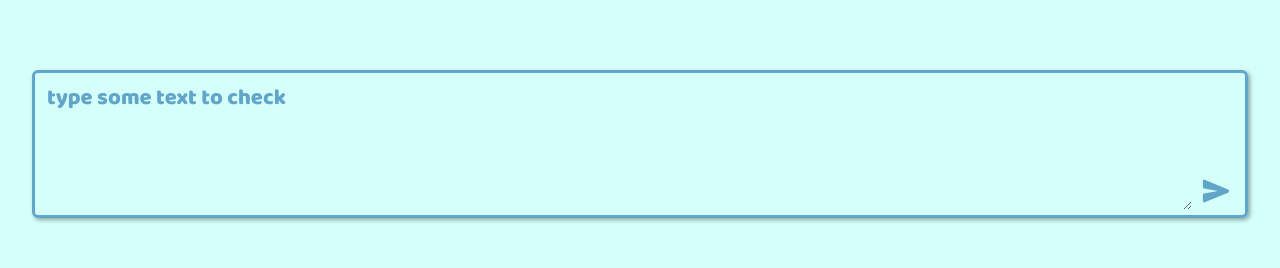
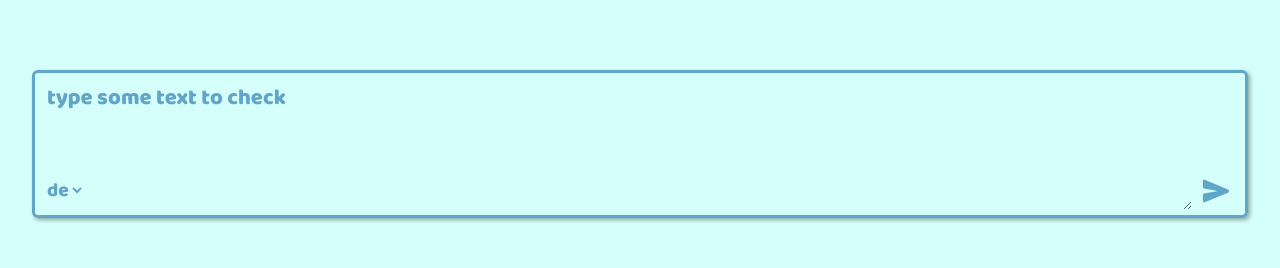
Before and after one commit to mcwiekala/detectroll, a React (Create React App) app in the folder client/: page /check-message in a window 1280 px wide. Shown: the part 158-426 px from the top of the page. Built offline with nearby package versions, Linux system fonts and the light colour scheme.

Commit message:
feat: select

```diff
--- /dev/null
+++ b/client/src/components/Select/Select.jsx
@@ -0,0 +1,17 @@
+import styles from './Select.module.scss'
+
+const Select = ({ onChange }) => {
+  const coreLangs = ['de', 'en', 'es', 'fr', 'it', 'pt', 'ru', 'cs', 'pl']
+
+  return (
+    <select onChange={onChange} className={styles.select}>
+      {coreLangs.map((lang) => (
+        <option key={lang} value={lang}>
+          {lang}
+        </option>
+      ))}
+    </select>
+  )
+}
+
+export default Select
--- /dev/null
+++ b/client/src/components/Select/Select.module.scss
@@ -0,0 +1,17 @@
+@import '../../colors.scss';
+
+.select {
+  position: absolute;
+  bottom: 0.5rem;
+  left: 0.5rem;
+  border: none;
+  background: transparent;
+  font-size: 1.2rem;
+  font-family: 'Baloo 2', sans-serif;
+  font-weight: 800;
+  color: $colorBlueLight;
+
+  option {
+    font-size: 1rem;
+  }
+}
--- a/client/src/components/TextArea/TextArea.jsx
+++ b/client/src/components/TextArea/TextArea.jsx
@@ -2,14 +2,23 @@ import styles from './TextArea.module.scss'
 import { IoSend } from 'react-icons/io5'
 import { useForm } from 'react-hook-form'
 import axios from 'axios'
+import Select from '../Select/Select'
+import { useState } from 'react'
+
 const TextArea = () => {
   const { register, handleSubmit, watch } = useForm()
+  const [lang, setLang] = useState()
   const searchText = watch('messageText')
+  const selectCallback = (event) => {
+    event.preventDefault()
+    setLang(event.target.value)
+  }
+
   const onSubmit = () => {
     axios
       .post('/api/analyze', {
         text: searchText,
-        lang: 'en',
+        lang,
       })
       .then((response) => console.log(response.data))
       .catch((error) => console.error(error))
@@ -20,6 +29,7 @@ const TextArea = () => {
       <button type="submit" className={styles.sendIconContainer}>
         <IoSend className={styles.sendIcon} />
       </button>
+      <Select onChange={selectCallback} />
     </form>
   )
 }
--- a/client/src/components/TextArea/TextArea.module.scss
+++ b/client/src/components/TextArea/TextArea.module.scss
@@ -18,6 +18,7 @@
     padding: 5px 10px;
     margin: 0.5rem 2rem;
     box-shadow: 2px 2px 4px rgba(0, 0, 0, 0.35);
+    position: relative;
   }
 }
 
```
